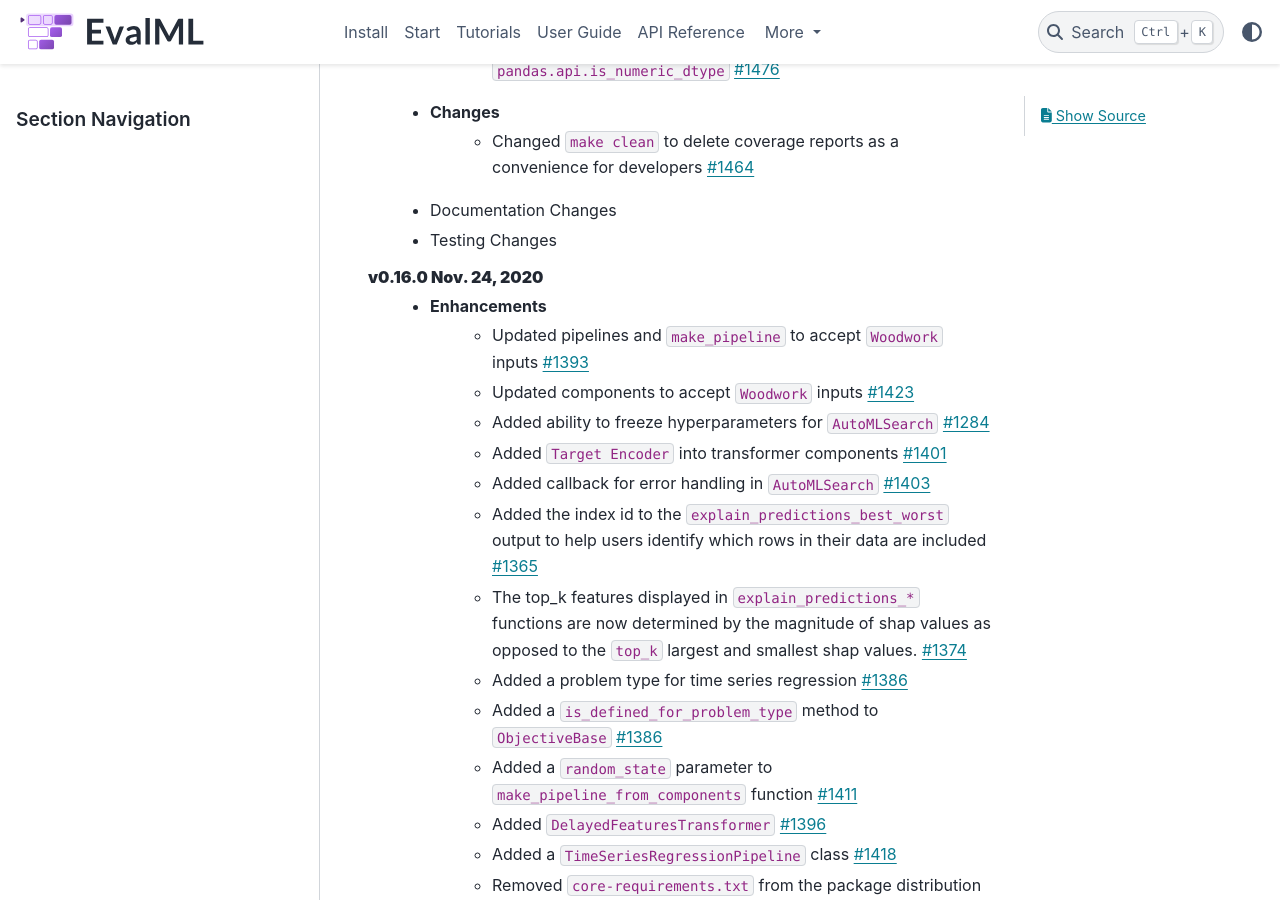
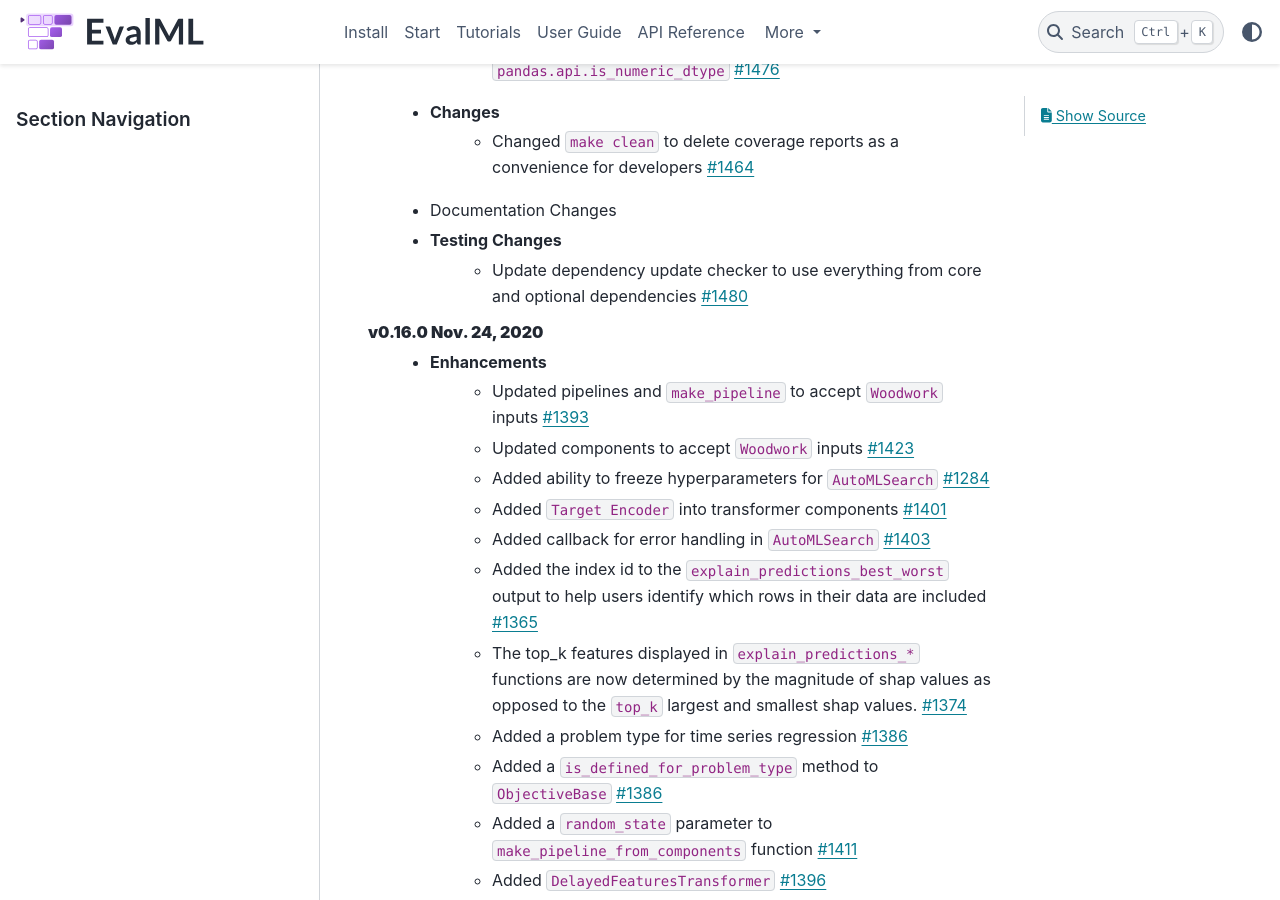
Before and after one commit to alteryx/evalml, a Sphinx documentation site: the page built from docs/source/release_notes.rst, in a window 1280 px wide and 900 px high, scrolled down 356 px. Built offline with Sphinx 7.4.7 and the PyData theme 0.15.4, drawn with Linux system fonts in a browser that asks for light colours; comment, search, counter and statistics services are not loaded.

Commit message:
Changelog

```diff
--- a/docs/source/release_notes.rst
+++ b/docs/source/release_notes.rst
@@ -11,6 +11,7 @@ Release Notes
         * Changed ``make clean`` to delete coverage reports as a convenience for developers :pr:`1464`
     * Documentation Changes
     * Testing Changes
+        * Update dependency update checker to use everything from core and optional dependencies :pr:`1480`
 
 
 **v0.16.0 Nov. 24, 2020**
```
